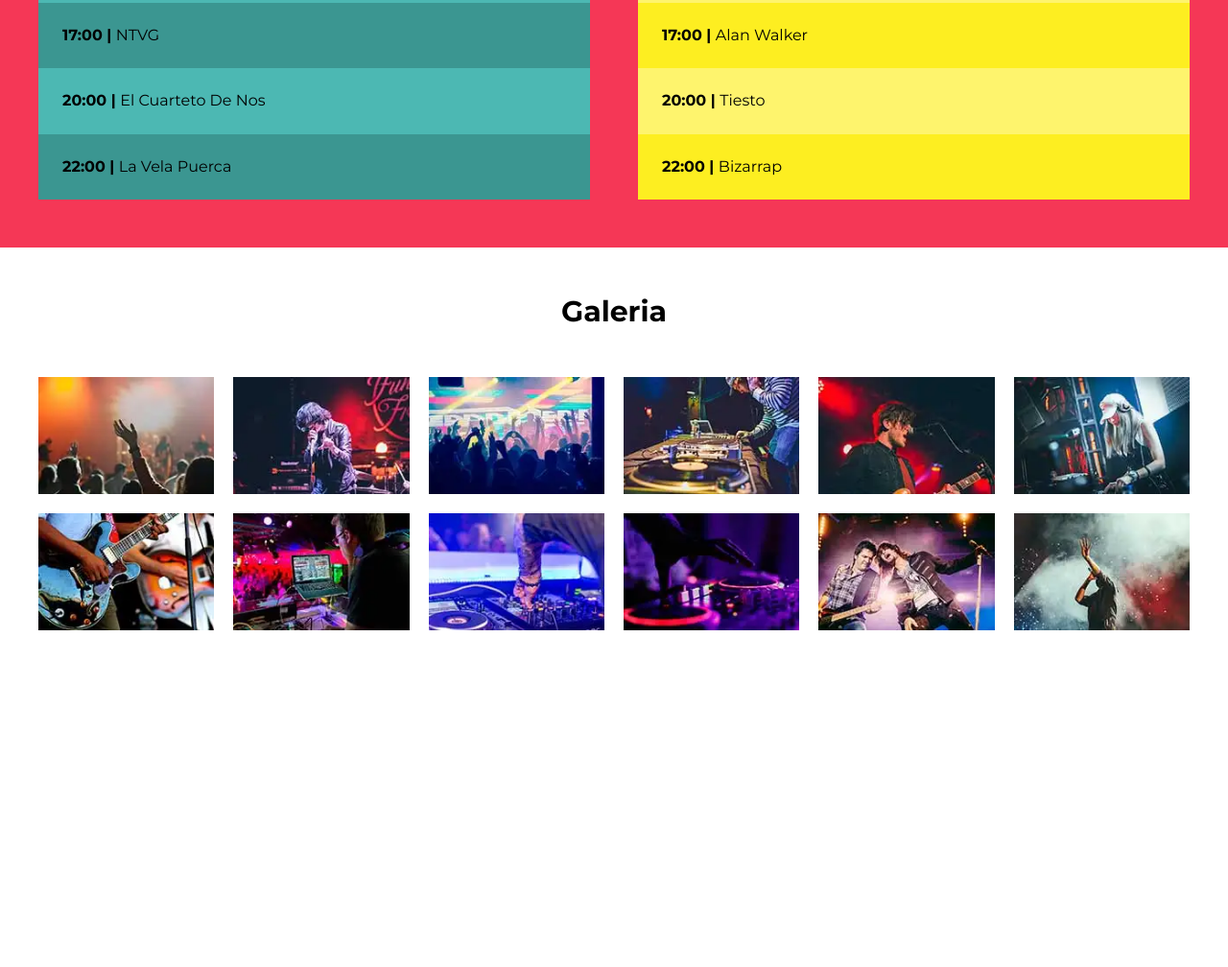
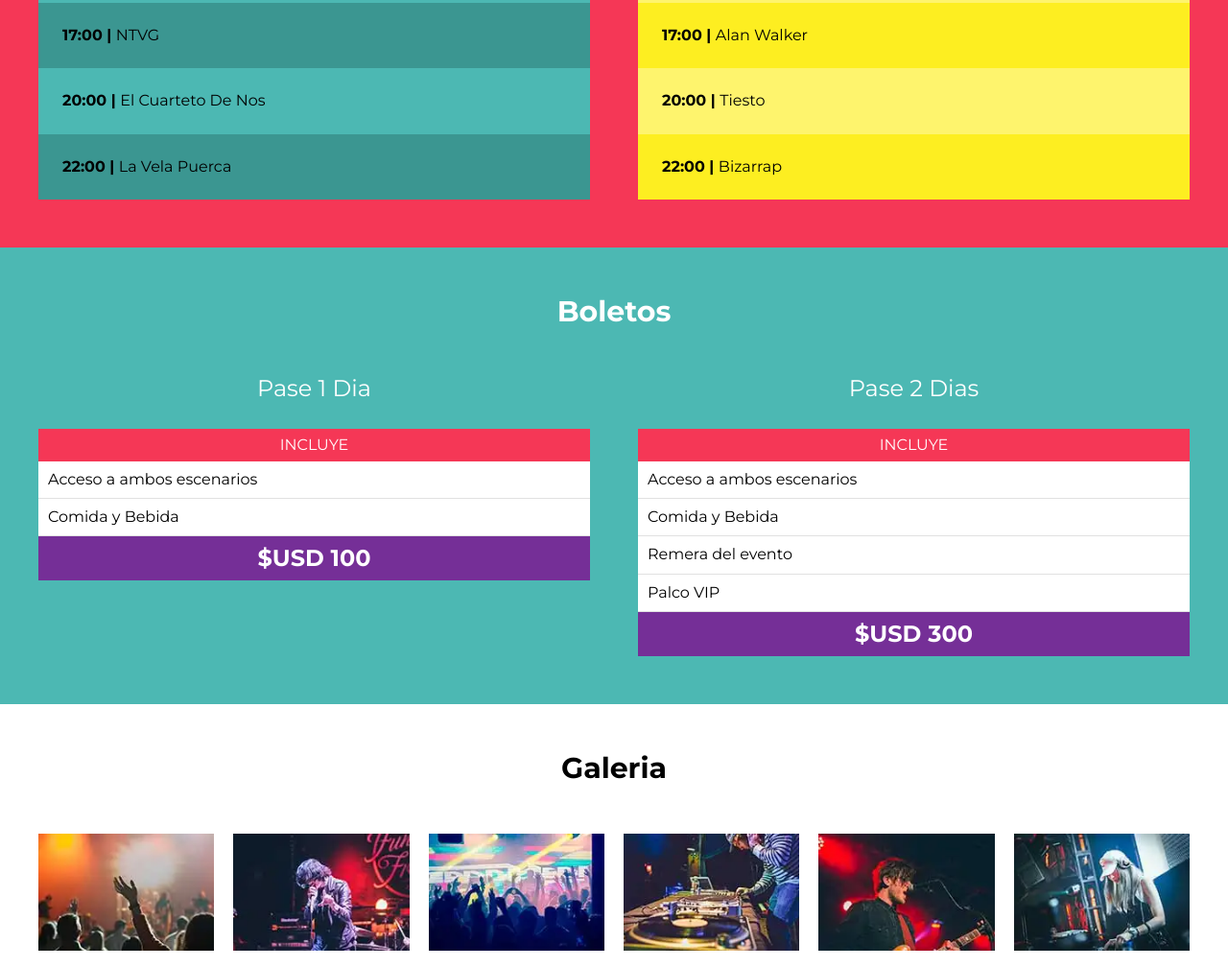
Before and after one commit to NicoEugui/FestivalMusical, a website: page index.html in a window 1280 px wide. Shown: the part 2236-3244 px from the top of the page at 96% size. Before the commit the page ends 2943 px from the top, so only its background shows below. Drawn offline with Linux system fonts and the light colour scheme.

Commit message:
boletos terminados

```diff
--- a/index.html
+++ b/index.html
@@ -137,6 +137,58 @@
         </div> <!-- .escenarios-contenedor -->
     </section>
 
+    <section class="boletos bg-verde">
+        <h3>Boletos</h3>
+
+        <div class="contenedor contenedor-boletos">
+            <div class="basico pase">
+                <p class="nombre-pase">Pase 1 Dia</p>
+                <header class="pase-header">
+                    <p>Incluye</p>
+                </header>
+                <div class="pase-body">
+                    <ul>
+                        <li>
+                            Acceso a ambos escenarios
+                        </li>
+                        <li>
+                            Comida y Bebida
+                        </li>
+                    </ul>
+                </div>
+                <footer class="pase-footer">
+                    <p>$USD 100</p>
+                </footer>
+            </div>
+
+            <div class="premium pase">
+                <p class="nombre-pase">Pase 2 Dias</p>
+                <header class="pase-header">
+                    <p>Incluye</p>
+                </header>
+                <div class="pase-body">
+                    <ul>
+                        <li>
+                            Acceso a ambos escenarios
+                        </li>
+                        <li>
+                            Comida y Bebida
+                        </li>
+                        <li>
+                            Remera del evento
+                        </li>
+                        <li>
+                            Palco VIP
+                        </li>
+                    </ul>
+                </div>
+                <footer class="pase-footer">
+                    <p>$USD 300</p>
+                </footer>
+            </div>
+        </div>
+    </section>
+
     <section class="galeria contenedor">
         <h3>Galeria</h3>
 
--- /dev/null
+++ b/src/scss/layout/_boletos.scss
@@ -0,0 +1,68 @@
+@use 'base/variables' as v;
+@use 'base/mixins' as m;
+
+.boletos {
+    padding: 5rem 0;
+
+    h3 {
+        text-align: center;
+        color: v.$blanco;
+        margin-bottom: 2rem;
+    }
+
+    .contenedor-boletos {
+        @include m.tablet {
+            @include m.grid(2, 5rem);
+        }
+    }
+}
+
+.pase {
+    color: black;
+
+    .nombre-pase {
+        text-align: center;
+        font-size: 2.4rem;
+        color: v.$blanco;
+    }
+
+    &-header,
+    &-footer {
+        padding: .5rem;
+        p {
+            text-align: center;
+            color: v.$blanco;
+            margin: 0;
+        }
+    }
+
+    &-header {
+        background-color: v.$rosa;
+        p {
+            text-transform: uppercase;
+            font-size: 1.6rem;
+        }
+    }
+
+    &-body {
+        background-color: v.$blanco;
+
+        ul {
+            @include m.resetear-lista;
+            li,
+            :nth-child(odd){
+                background-color: v.$blanco;
+                padding: 1rem;
+                border-bottom: 1px solid #e1e1e1;
+            }
+        }
+    }
+
+    &-footer {
+        background-color: v.$morado;
+        p {
+            font-size: 2.4rem;
+            font-weight: 700;
+        }
+    }
+}
--- a/src/scss/layout/_index.scss
+++ b/src/scss/layout/_index.scss
@@ -3,3 +3,4 @@
 @forward 'festival';
 @forward 'lineup';
 @forward 'galeria';
+@forward 'boletos';
```
Also changed, not shown: build/css/app.css.
